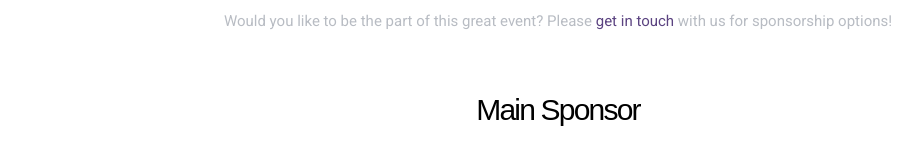
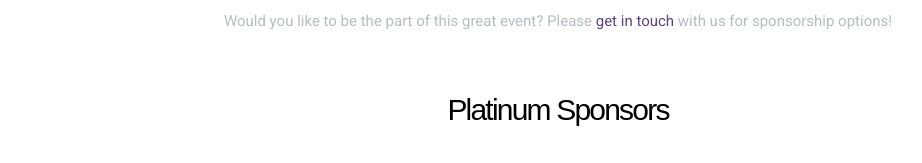
Before and after one commit to IstanbulPHP/2019.phpkonf.org, a plain HTML site: page index.html in a window 1280 px wide. Shown: the part 3663-3826 px from the top of the page, without its empty margins (82-1004 px from the left). Drawn offline with nearby package versions, Linux system fonts and the light colour scheme; some packages are replaced by stand-ins of ours; a web font is replaced by a local one.

Commit message:
moneo added to platinum sponsor

```diff
--- a/index.html
+++ b/index.html
@@ -379,7 +379,7 @@
         <br/>
 
         <div class="sponsors">
-            <h5 style="font-weight: lighter">Main Sponsor</h5>
+            <h5 style="font-weight: lighter">Platinum Sponsors</h5>
             <div style="padding: 30px;"><a target="_blank" href="https://itsmoneo.com/"><img src="assets/images/sponsors/moneo.png"
                                                                    alt="moneo"></a></div>
         </div>
```
